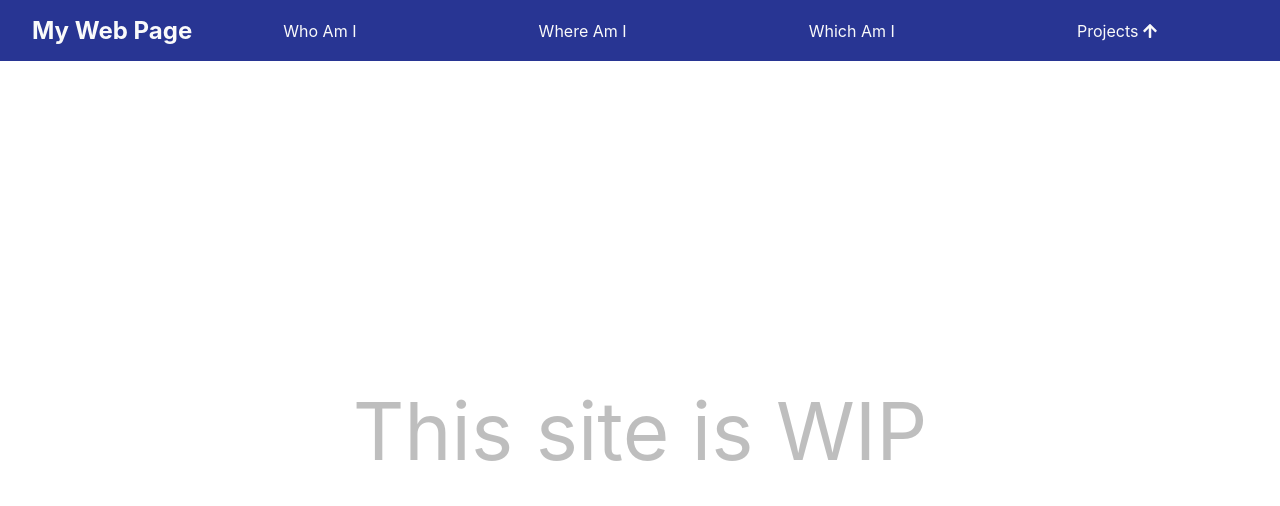
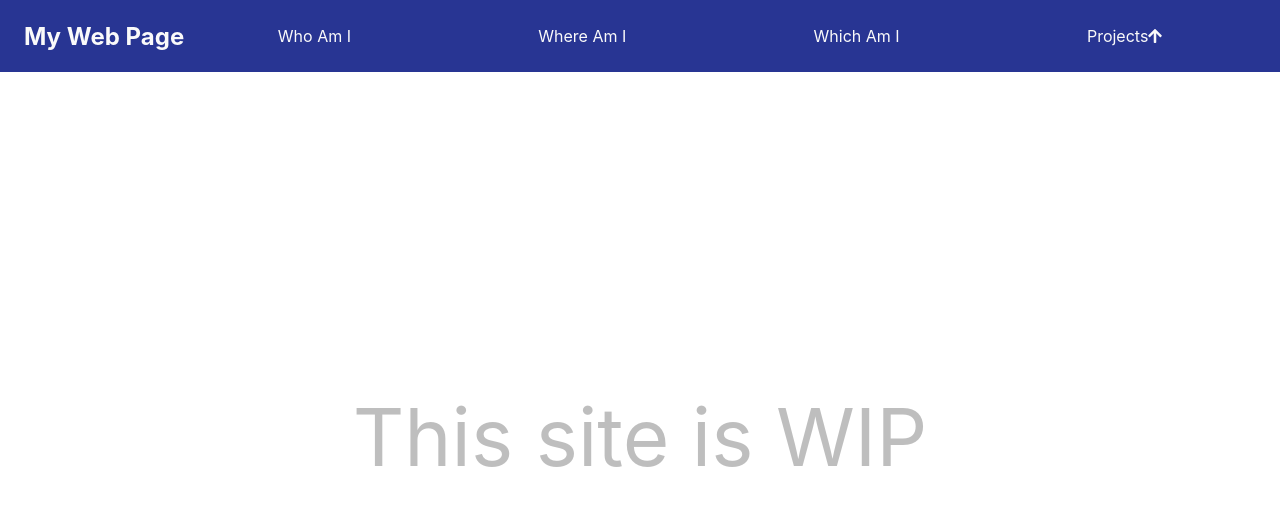
Before and after one commit to DatWaft/datwaft.github.io, a Vue app: page / in a window 1280 px wide. Shown: the top 506 px of the page. Built offline with nearby package versions, Linux system fonts and the light colour scheme.

Commit message:
Enhancement: better NavBar

```diff
--- a/src/App.vue
+++ b/src/App.vue
@@ -23,16 +23,16 @@ export default {
     return {
       title: "My Web Page",
       options: [
-        { type: "item", tag: "Who Am I", url: "#" },
-        { type: "item", tag: "Where Am I", url: "#" },
-        { type: "item", tag: "Which Am I", url: "#" },
+        { type: "item", tag: "Who Am I", url: "#who" },
+        { type: "item", tag: "Where Am I", url: "#where" },
+        { type: "item", tag: "Which Am I", url: "#which" },
         { type: "dropdown", tag: "Projects", children: [
-          { type: "item", tag: "Anaconda", url: "#" },
+          { type: "item", tag: "Anaconda", url: "#anaconda" },
           { type: "dropdown", tag: "Cute", children: [
-            { type: "item", tag: "Panda", url: "#" },
-            { type: "item", tag: "Rabbit", url: "#" },
+            { type: "item", tag: "Panda", url: "#panda" },
+            { type: "item", tag: "Rabbit", url: "#rabbit" },
           ] },
-          { type: "item", tag: "Thingy", url: "#" },
+          { type: "item", tag: "Thingy", url: "#thingy" },
         ] },
       ]
     }
--- a/src/components/NavBar.vue
+++ b/src/components/NavBar.vue
@@ -28,10 +28,19 @@ export default {
 <style scoped>
 
 #navbar {
-  padding: 1rem 2rem;
+  --bg: #283593;
+  --fg: #fafafa;
+  --hover-bg: #001064;
 
-  background-color: #283593;
-  color: #fafafa;
+  --title-fz: 1.5rem;
+}
+
+#navbar {
+  padding: 0 1.5rem;
+  height: calc(var(--title-fz) + (1.5rem * 2));
+
+  background-color: var(--bg);
+  color: var(--fg);
 
   display: flex;
   flex-direction: row;
@@ -46,10 +55,12 @@ export default {
 .title {
   font-family: -apple-system, BlinkMacSystemFont, 'Segoe UI', Roboto, Oxygen, Ubuntu, Cantarell, 'Open Sans', 'Helvetica Neue', sans-serif;
   font-weight: bold;
-  font-size: 1.5rem;
+  font-size: var(--title-fz);
 }
 
 .item-container {
+  height: 100%;
+
   flex-grow: 1;
   display: flex;
   flex-direction: row;
--- a/src/components/NavBarItem.vue
+++ b/src/components/NavBarItem.vue
@@ -1,8 +1,8 @@
 <template>
   <div :class="item.type">
     <template v-if="item.type == 'item'">
-      <div class="tag">
-        <a :href="item.url">{{ item.tag }}</a>
+      <div class="tag" @click="go()">
+        {{ item.tag }}
       </div>
     </template>
     <template v-else-if="item.type == 'dropdown'">
@@ -32,7 +32,10 @@ export default {
   methods: {
     toggle() {
       this.dropped = !this.dropped
-    }
+    },
+    go() {
+      window.location = this.item.url
+    },
   }
 }
 </script>
@@ -42,6 +45,34 @@ export default {
 .item,
 .dropdown {
   font-family: -apple-system, BlinkMacSystemFont, 'Segoe UI', Roboto, Oxygen, Ubuntu, Cantarell, 'Open Sans', 'Helvetica Neue', sans-serif;
+
+  height: 100%;
+
+  background-color: var(--bg);
+  color: var(--fg);
+
+  display: flex;
+  justify-content: space-around;
+  align-items: center;
+}
+
+.tag {
+  flex-grow: 1;
+
+  width: 100%;
+  height: 100%;
+  padding: 1rem 1rem;
+
+  display: flex;
+  justify-content: space-around;
+  align-items: center;
+
+  cursor: pointer;
+}
+
+.item:hover,
+.dropdown:hover {
+  background-color: var(--hover-bg);
 }
 
 .dropdown {
@@ -50,15 +81,12 @@ export default {
 
 .dropdown > .item-container {
   position: absolute;
+  top: 100%;
+  box-shadow: 0px 8px 16px 0px rgba(0,0,0,0.2);
 }
 
 .clickable {
   cursor: pointer;
 }
 
-a {
-  text-decoration: none;
-  color: inherit;
-}
-
 </style>
```
